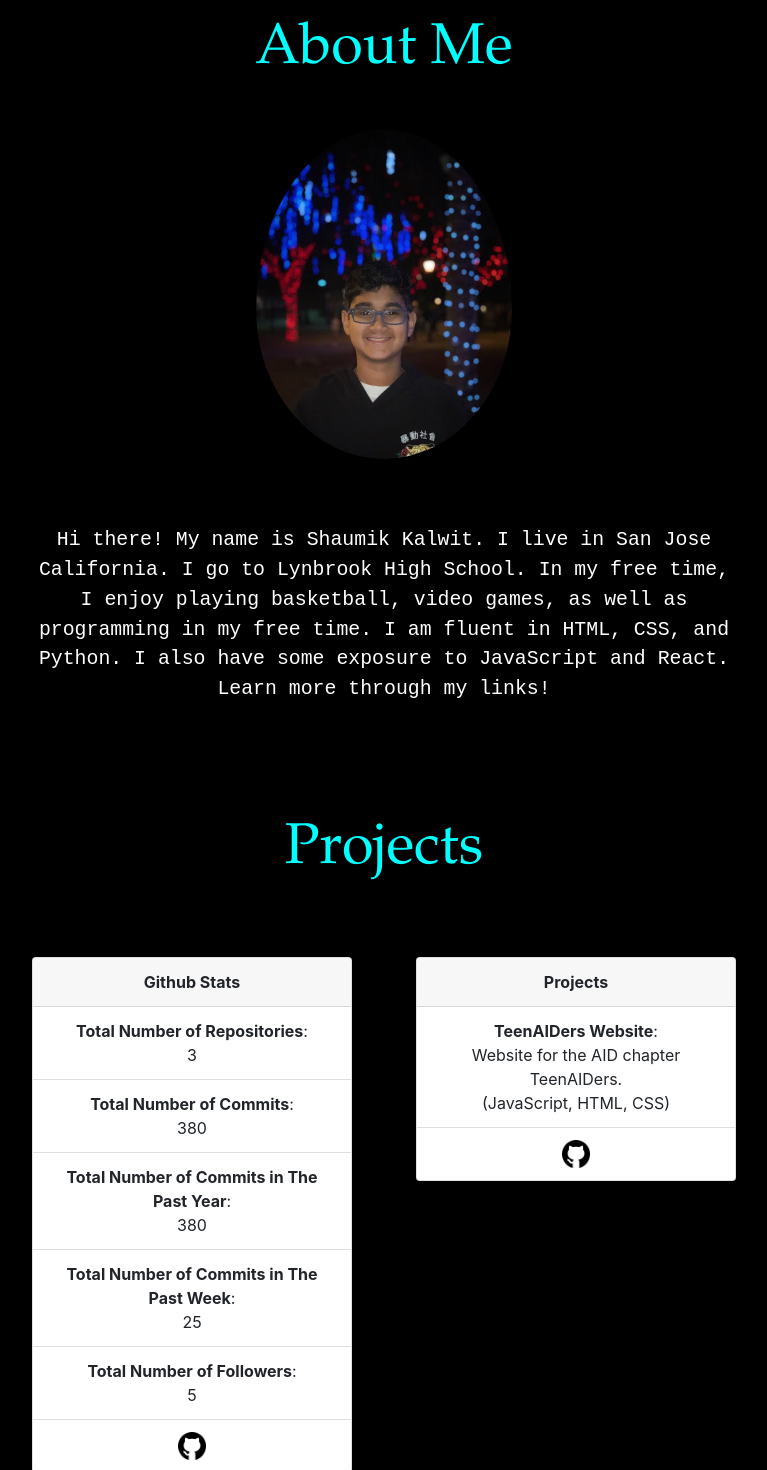
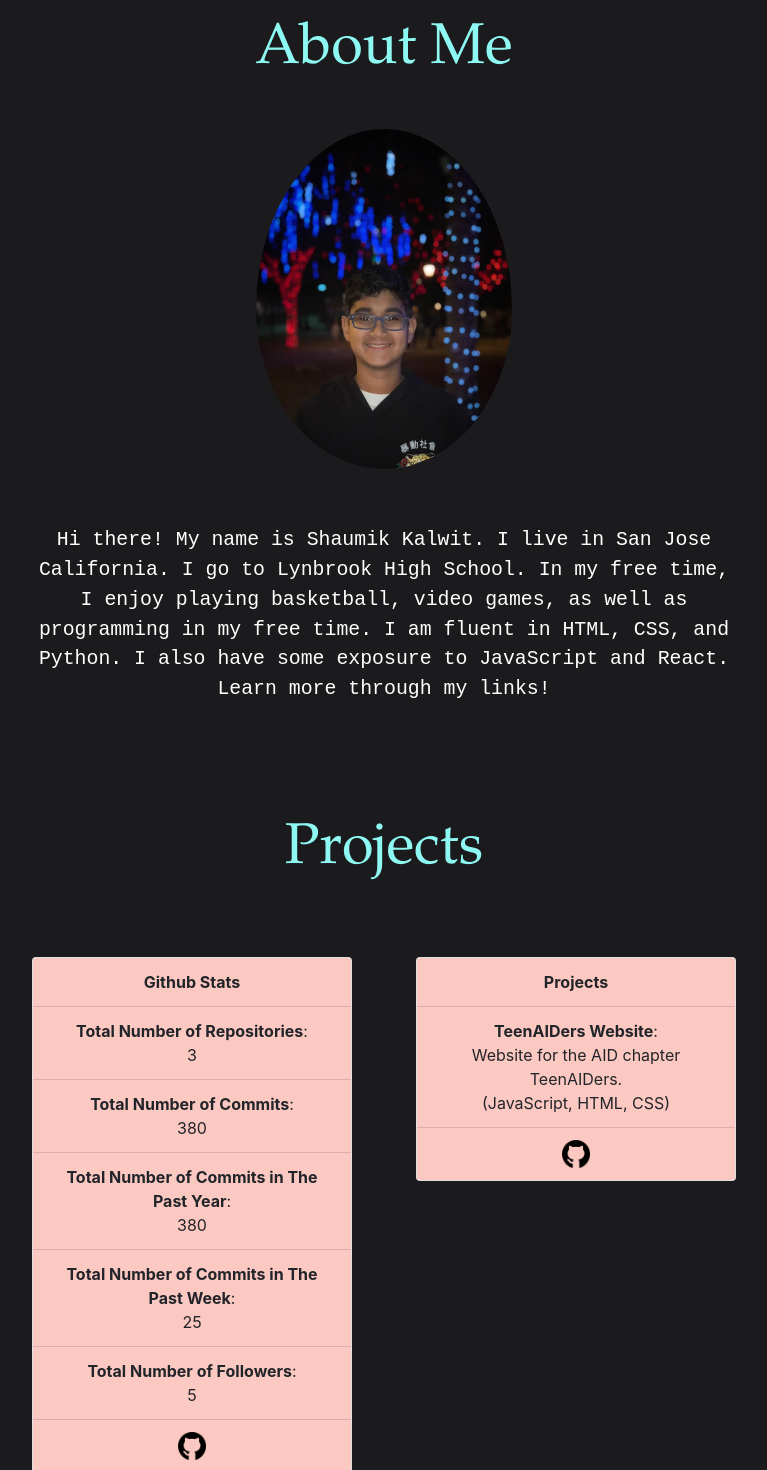
Before and after one commit to shaumikkalwit/shaumikkalwit.github.io, a React (Create React App) app in the folder frontend/: page / in a window 1280 px wide. Shown: the part 920-2390 px from the top of the page, without its empty margins (256-1023 px from the left). Built offline with nearby package versions, Linux system fonts and the light colour scheme; no server answers.

Commit message:
changed color scheme

```diff
--- a/frontend/src/App.js
+++ b/frontend/src/App.js
@@ -40,6 +40,7 @@ class App extends React.Component {
   render() {
     return (
     <div>
+     <div id="LandingPage"></div>
      <p className="App-intro">;{this.state.apiResponse}</p>
       <Navbar bg="dark" variant="dark" expand="lg" position="sticky" fixed="top">
         <Navbar.Brand href="#LandingPage">shaumikkalwit</Navbar.Brand>
@@ -60,7 +61,6 @@ class App extends React.Component {
         <Navbar.Toggle aria-controls="basic-navbar-nav" />
       </Navbar>
 
-      <div id="LandingPage"></div>
        <Flexbox>
         <LandingPage>
          <HomeTitle>Shaumik</HomeTitle>
@@ -90,26 +90,26 @@ class App extends React.Component {
         <CardFlexbox>
         <CardStyled>
         <Card style={{ width: '20rem' }}>
-          <Card.Header><b>Github Stats</b></Card.Header>
+          <Card.Header style={{ background: '#FCC8C2' }}><b>Github Stats</b></Card.Header>
           <ListGroup variant="flush">
-            <ListGroup.Item><b>Total Number of Repositories</b>:<br></br> 3</ListGroup.Item>
-            <ListGroup.Item><b>Total Number of Commits</b>:<br></br> 380</ListGroup.Item>
-            <ListGroup.Item><b>Total Number of Commits in The Past Year</b>:<br></br> 380</ListGroup.Item>
-            <ListGroup.Item><b>Total Number of Commits in The Past Week</b>:<br></br> 25</ListGroup.Item>
-            <ListGroup.Item><b>Total Number of Followers</b>:<br></br> 5</ListGroup.Item>
-            <ListGroup.Item><a href="https://github.com/shaumikkalwit"><ImgLinksG src={Github}/></a></ListGroup.Item>
+            <ListGroup.Item style={{ background: '#FCC8C2' }}><b>Total Number of Repositories</b>:<br></br> 3</ListGroup.Item>
+            <ListGroup.Item style={{ background: '#FCC8C2' }}><b>Total Number of Commits</b>:<br></br> 380</ListGroup.Item>
+            <ListGroup.Item style={{ background: '#FCC8C2' }}><b>Total Number of Commits in The Past Year</b>:<br></br> 380</ListGroup.Item>
+            <ListGroup.Item style={{ background: '#FCC8C2' }}><b>Total Number of Commits in The Past Week</b>:<br></br> 25</ListGroup.Item>
+            <ListGroup.Item style={{ background: '#FCC8C2' }}><b>Total Number of Followers</b>:<br></br> 5</ListGroup.Item>
+            <ListGroup.Item style={{ background: '#FCC8C2' }}><a href="https://github.com/shaumikkalwit"><ImgLinksG src={Github}/></a></ListGroup.Item>
           </ListGroup>
         </Card>
         </CardStyled>
 
         <CardStyled>
         <Card style={{ width: '20rem' }}>
-          <Card.Header><b>Projects</b></Card.Header>
+          <Card.Header style={{ background: '#FCC8C2' }}><b>Projects</b></Card.Header>
           <ListGroup variant="flush">
 
-            <ListGroup.Item><b>TeenAIDers Website</b>: <br></br>Website for the AID chapter TeenAIDers.<br></br>(JavaScript, HTML, CSS)</ListGroup.Item>
+            <ListGroup.Item style={{ background: '#FCC8C2' }}><b>TeenAIDers Website</b>: <br></br>Website for the AID chapter TeenAIDers.<br></br>(JavaScript, HTML, CSS)</ListGroup.Item>
 
-             <ListGroup.Item><a href="https://github.com/shaumikkalwit"><ImgLinksG src={Github}/></a></ListGroup.Item>
+             <ListGroup.Item style={{ background: '#FCC8C2' }}><a href="https://github.com/shaumikkalwit"><ImgLinksG src={Github}/></a></ListGroup.Item>
           </ListGroup>
         </Card>
         </CardStyled>
--- a/frontend/src/components/AboutPicture.js
+++ b/frontend/src/components/AboutPicture.js
@@ -8,9 +8,7 @@ const AboutPicture = styled.img`
 		width: 20vw;
 		height: 45vh;
 
-  		border-radius: 50%;
-
-  		padding-bottom: 30px;
+  		padding-bottom: 20px;
 	}
 
   	width: 65vw;
--- a/frontend/src/components/ProjectsSection.js
+++ b/frontend/src/components/ProjectsSection.js
@@ -20,7 +20,7 @@ const Container = styled.div`
 	text-align: center;
 	scroll-snap-align: start;
 
-	background-color: black;
+	background-color: #1B1B1E;
 
 `;
 
--- a/frontend/src/components/Section.js
+++ b/frontend/src/components/Section.js
@@ -6,7 +6,7 @@ const Container = styled.div`
 	width: 100vw;
 	height: 100vh;
 
-	background-color: black;
+	background-color: #1B1B1E;
 
 	padding-top: 56px;
 
--- a/frontend/src/components/Title.js
+++ b/frontend/src/components/Title.js
@@ -8,7 +8,7 @@ const Title = styled.h1`
 		font-size: 4.5vw;
 	}
 
-	color: #00ffff;
+	color: #8EF9F3;
 
 	font-size: 14vw;
 
```
